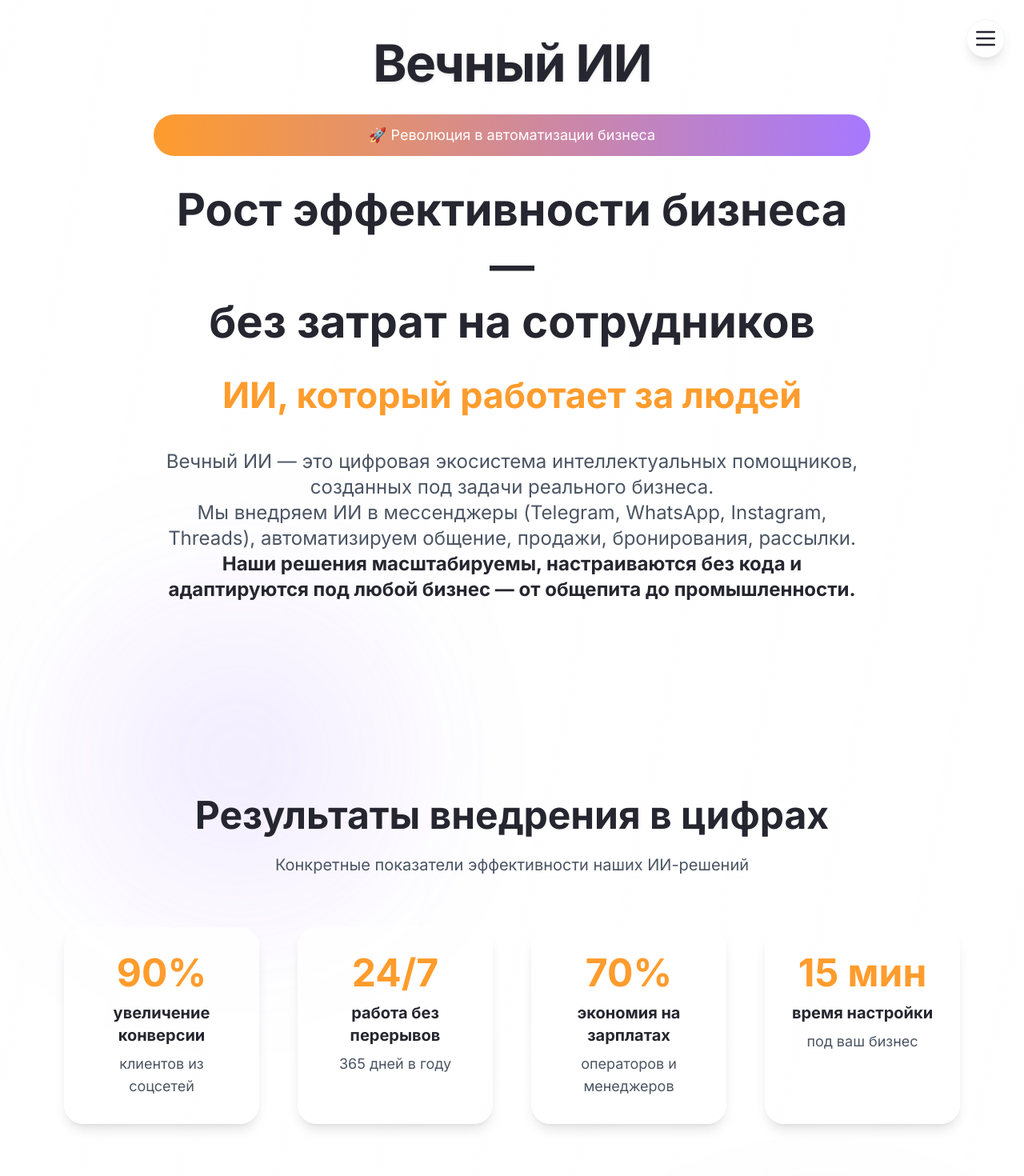
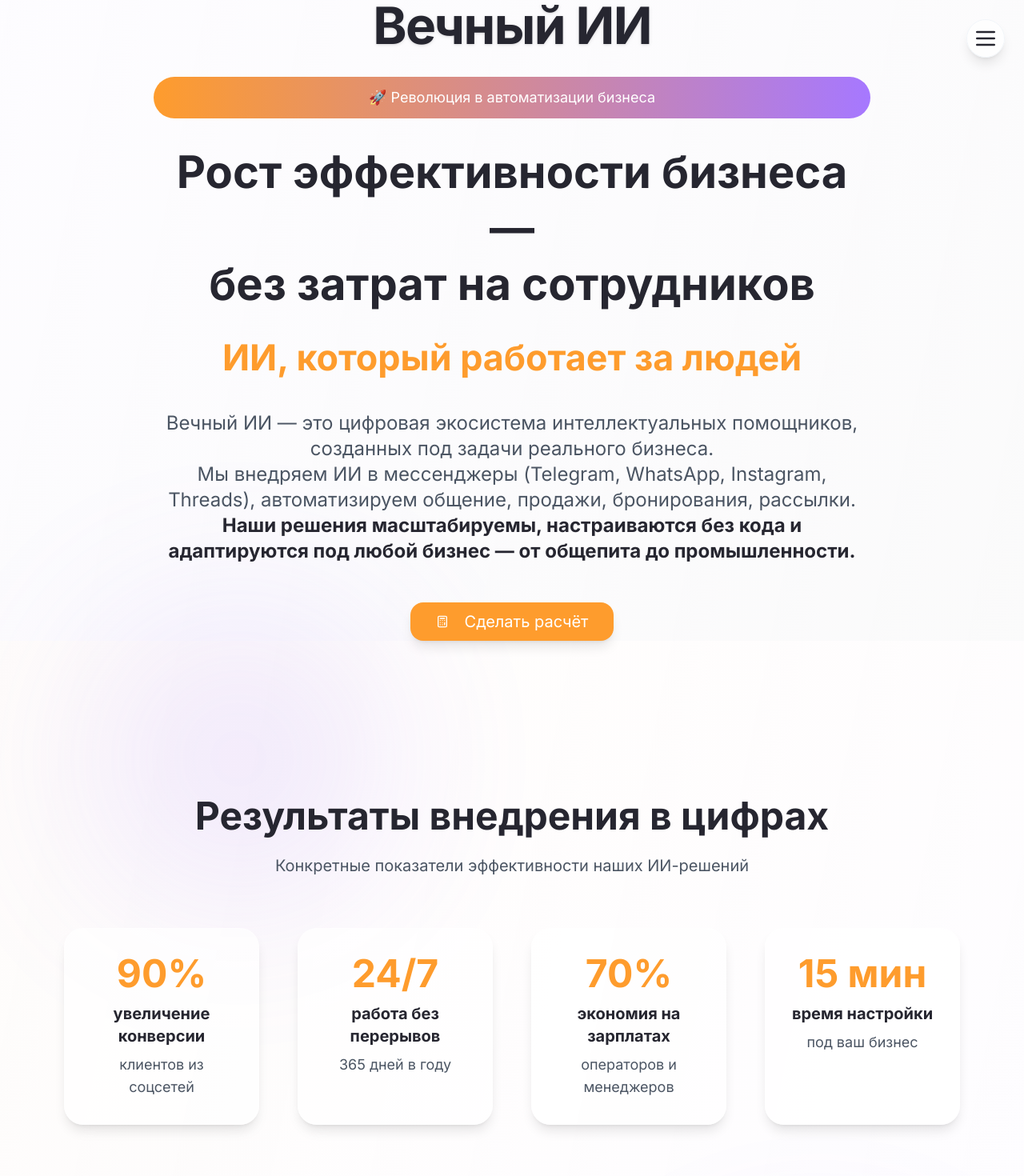
Before and after one commit to hasabasa/eternal-ai-web, a React (Vite) app: page / in a window 1280 px wide. Shown: the top 1470 px of the page at 80% size. Built offline with nearby package versions, Linux system fonts and the light colour scheme.

Commit message:
Refactor: Convert to presentation slides and add calc button
Restructured the site as a slide-based presentation, with the first page acting as the main presentation. Added a "сделать расчет" button to the first page, linking to the client calculation page.

```diff
--- a/src/index.css
+++ b/src/index.css
@@ -3,7 +3,7 @@
 @tailwind components;
 @tailwind utilities;
 
-/* Кастомный фон и плавный Apple-like scroll */
+/* Презентационный стиль с плавным Apple-like scroll */
 html {
   scroll-behavior: smooth;
   scroll-snap-type: y mandatory;
@@ -16,31 +16,35 @@ body {
   overflow-x: hidden;
 }
 
-/* Apple-like плавный скролл */
+/* Apple-like плавный скролл для презентации */
 * {
   scroll-behavior: smooth;
 }
 
-/* Кастомный скроллбар */
+/* Кастомный скроллбар в стиле презентации */
 ::-webkit-scrollbar {
   width: 8px;
   background: transparent;
 }
 ::-webkit-scrollbar-thumb {
-  background: rgba(180,180,200,0.15);
+  background: rgba(254, 156, 45, 0.3);
   border-radius: 4px;
 }
-
-/* Дополнительные плавные переходы для слайдов */
-section {
-  transition: all 0.6s cubic-bezier(0.25, 0.46, 0.45, 0.94);
+::-webkit-scrollbar-thumb:hover {
+  background: rgba(254, 156, 45, 0.5);
 }
 
-/* Улучшенные анимации появления */
+/* Презентационные переходы между слайдами */
+section {
+  transition: all 0.8s cubic-bezier(0.25, 0.46, 0.45, 0.94);
+  scroll-snap-align: start;
+}
+
+/* Анимации появления для презентации */
 @keyframes slide-fade-in {
   0% {
     opacity: 0;
-    transform: translateY(60px) scale(0.95);
+    transform: translateY(80px) scale(0.95);
   }
   100% {
     opacity: 1;
@@ -48,6 +52,30 @@ section {
   }
 }
 
+@keyframes presentation-entrance {
+  0% {
+    opacity: 0;
+    transform: translateY(60px) rotateX(10deg);
+  }
+  100% {
+    opacity: 1;
+    transform: translateY(0) rotateX(0deg);
+  }
+}
+
 .animate-slide-fade-in {
-  animation: slide-fade-in 1s cubic-bezier(0.25, 0.46, 0.45, 0.94) forwards;
+  animation: slide-fade-in 1.2s cubic-bezier(0.25, 0.46, 0.45, 0.94) forwards;
 }
+
+.animate-presentation-entrance {
+  animation: presentation-entrance 1s cubic-bezier(0.25, 0.46, 0.45, 0.94) forwards;
+}
+
+/* Улучшенный стиль для слайдов */
+section:nth-child(even) {
+  background: linear-gradient(135deg, rgba(254, 156, 45, 0.02) 0%, rgba(166, 120, 255, 0.02) 100%);
+}
+
+section:nth-child(odd) {
+  background: linear-gradient(135deg, rgba(166, 120, 255, 0.02) 0%, rgba(38, 38, 48, 0.02) 100%);
+}
--- a/src/pages/Index.tsx
+++ b/src/pages/Index.tsx
@@ -6,6 +6,9 @@ import Cases from "@/components/Cases";
 import Solutions from "@/components/Solutions";
 import Process from "@/components/Process";
 import Statistics from "@/components/Statistics";
+import { Button } from "@/components/ui/button";
+import { Calculator } from "lucide-react";
+import { Link } from "react-router-dom";
 
 const Index = () => {
   return (
@@ -36,41 +39,52 @@ const Index = () => {
           </h2>
 
           {/* Описание */}
-          <p className="text-xl sm:text-2xl text-gray-600 text-center max-w-4xl mx-auto leading-relaxed">
+          <p className="text-xl sm:text-2xl text-gray-600 text-center max-w-4xl mx-auto leading-relaxed mb-12">
             Вечный ИИ — это цифровая экосистема интеллектуальных помощников, созданных под задачи реального бизнеса.<br />
             Мы внедряем ИИ в мессенджеры (Telegram, WhatsApp, Instagram, Threads), автоматизируем общение, продажи, бронирования, рассылки.<br />
             <span className="font-semibold text-brand-darkBlue">Наши решения масштабируемы, настраиваются без кода и адаптируются под любой бизнес — от общепита до промышленности.</span>
           </p>
+
+          {/* Кнопка расчёта */}
+          <Link to="/client-calc">
+            <Button
+              size="lg"
+              className="bg-brand-orange hover:bg-brand-orange/90 text-white text-xl px-8 py-6 rounded-2xl shadow-lg hover:shadow-xl transition-all"
+            >
+              <Calculator className="w-6 h-6 mr-3" />
+              Сделать расчёт
+            </Button>
+          </Link>
         </div>
       </section>
 
       {/* Слайд 2: Статистика */}
-      <section className="min-h-screen flex items-center justify-center snap-start">
+      <section className="min-h-screen flex items-center justify-center snap-start bg-gradient-to-br from-brand-purple/5 to-brand-orange/5">
         <Statistics />
       </section>
 
       {/* Слайд 3: Решения */}
-      <section className="min-h-screen flex items-center justify-center snap-start">
+      <section className="min-h-screen flex items-center justify-center snap-start bg-gradient-to-br from-brand-orange/5 to-brand-darkBlue/5">
         <Solutions />
       </section>
 
       {/* Слайд 4: Преимущества */}
-      <section className="min-h-screen flex items-center justify-center snap-start">
+      <section className="min-h-screen flex items-center justify-center snap-start bg-gradient-to-br from-brand-darkBlue/5 to-brand-purple/5">
         <Advantages />
       </section>
 
       {/* Слайд 5: Процесс работы */}
-      <section className="min-h-screen flex items-center justify-center snap-start">
+      <section className="min-h-screen flex items-center justify-center snap-start bg-gradient-to-br from-brand-purple/5 to-brand-orange/5">
         <Process />
       </section>
 
       {/* Слайд 6: Кейсы */}
-      <section className="min-h-screen flex items-center justify-center snap-start">
+      <section className="min-h-screen flex items-center justify-center snap-start bg-gradient-to-br from-brand-orange/5 to-brand-darkBlue/5">
         <Cases />
       </section>
 
       {/* Слайд 7: Финальный слайд */}
-      <section className="min-h-screen flex items-center justify-center snap-start">
+      <section className="min-h-screen flex items-center justify-center snap-start bg-gradient-to-br from-brand-darkBlue/5 to-brand-purple/5">
         <div className="max-w-4xl mx-auto px-4 text-center">
           <div className="bg-gradient-to-br from-white/90 to-white/70 rounded-3xl p-12 md:p-16 shadow-xl border border-gray-200">
             <h2 className="text-4xl sm:text-5xl font-bold mb-6 text-brand-darkBlue">
```
